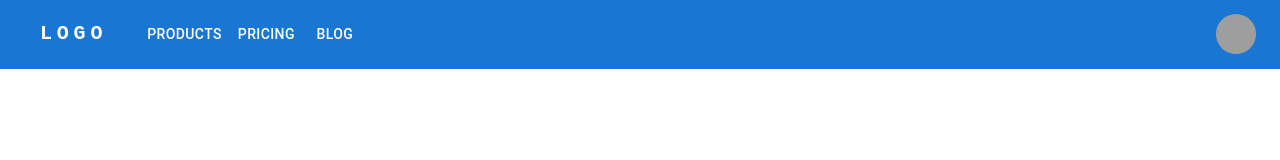
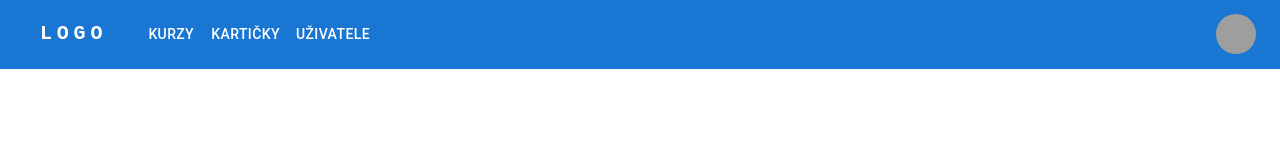
Before and after one commit to verysvadym2002/language-learning-system, a React (Vite) app in the folder frontend/learning-system-frontend/: page / in a window 1280 px wide. Shown: the top 160 px of the page. Built offline with nearby package versions, Linux system fonts and the light colour scheme; grey boxes are pictures that could not be loaded; some icons are missing.

Commit message:
Změněna jména tlačítek

```diff
--- a/frontend/learning-system-frontend/src/AppBar.tsx
+++ b/frontend/learning-system-frontend/src/AppBar.tsx
@@ -13,7 +13,7 @@ import Tooltip from '@mui/material/Tooltip';
 import MenuItem from '@mui/material/MenuItem';
 import AdbIcon from '@mui/icons-material/Adb';
 
-const pages = ['Products', 'Pricing', 'Blog'];
+const pages = ['Kurzy', 'Kartičky', 'Uživatele'];
 const settings = ['Profile', 'Account', 'Dashboard', 'Logout'];
 
 const AppNavBar = () => {
```
